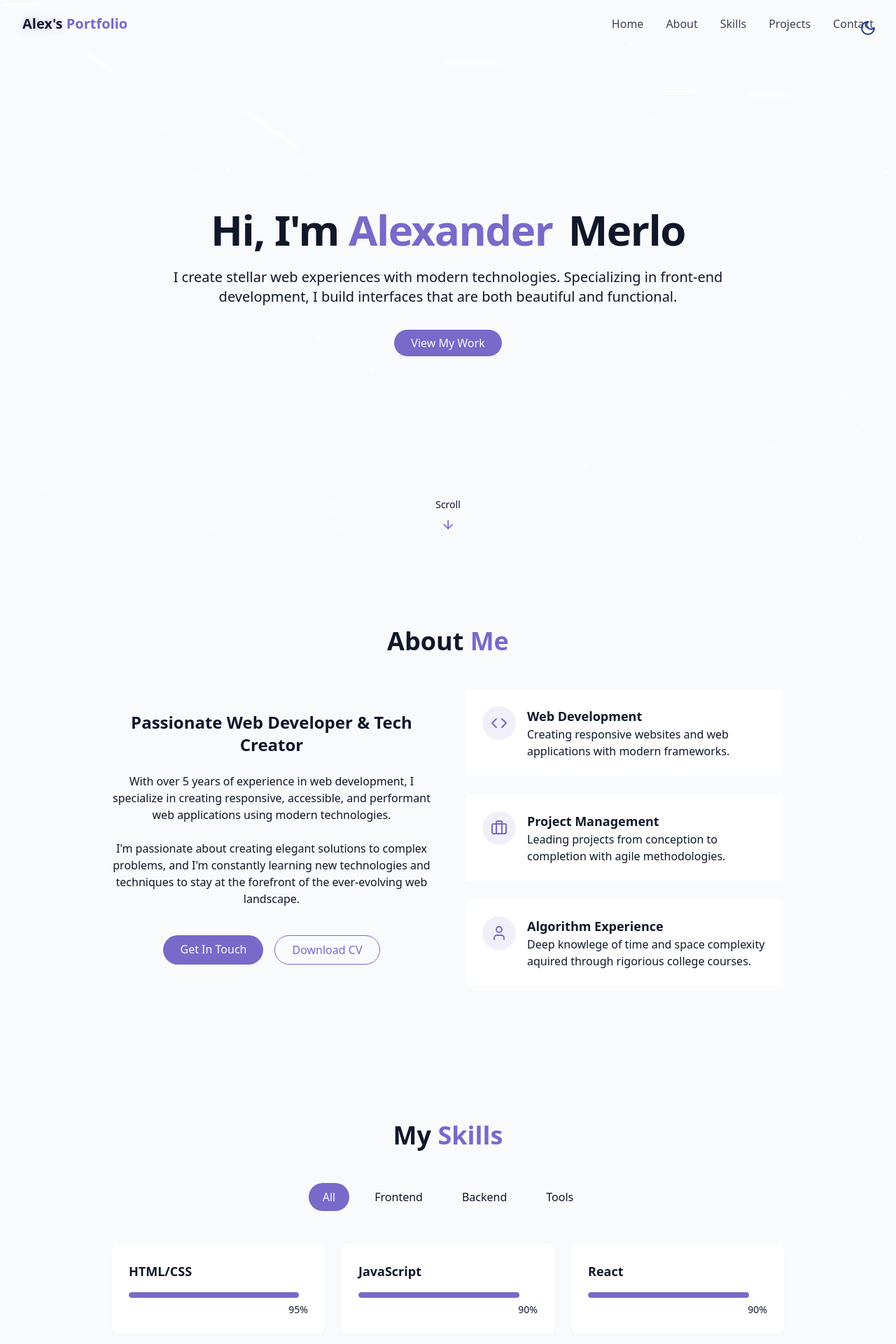
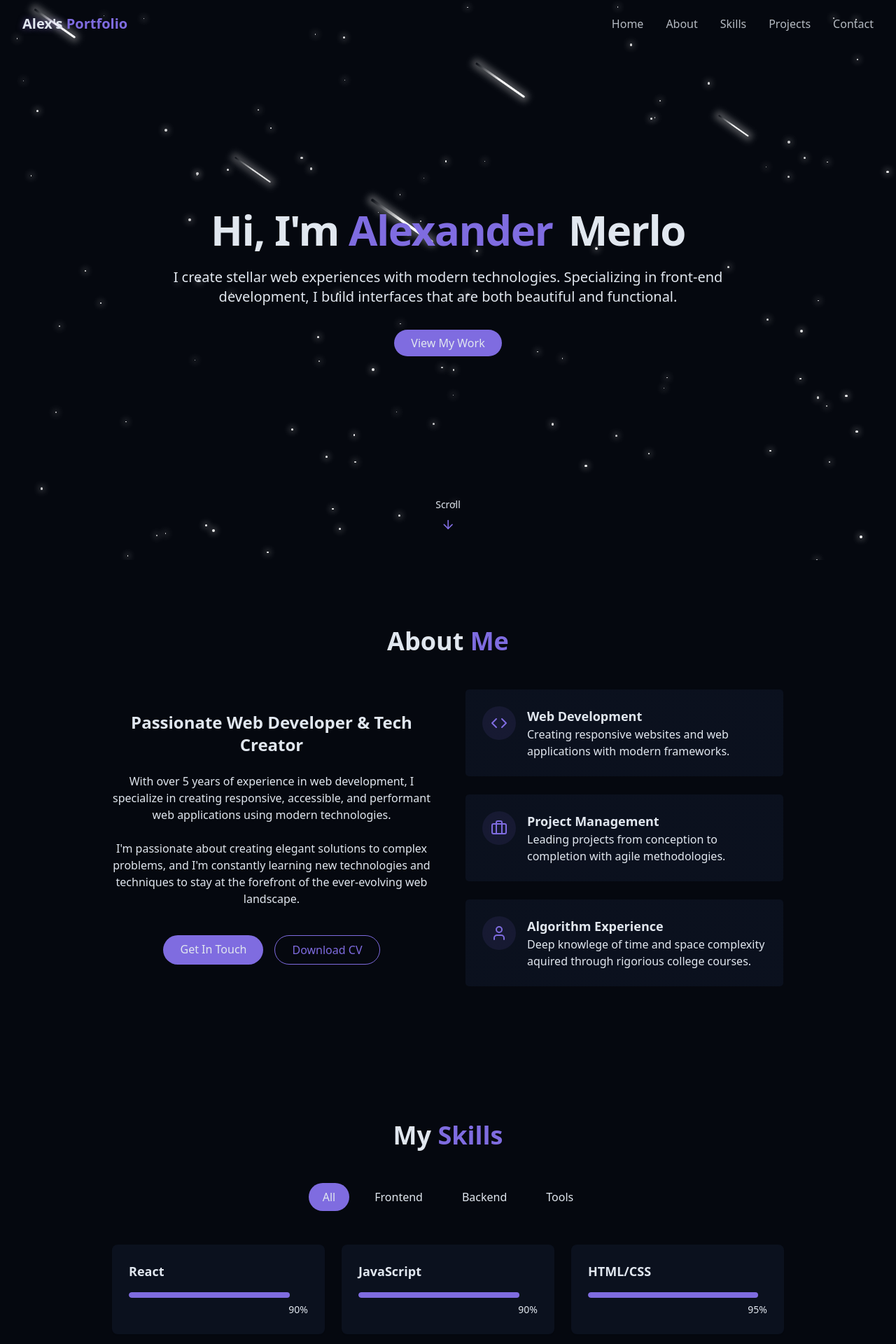
Before and after one commit to alexmerlo23/Portfolio, a React (Vite) app in the folder portfolio_project/: page / in a window 1280 px wide. Shown: the top 1920 px of the page at 70% size. Built offline with nearby package versions, Linux system fonts and the light colour scheme.

Commit message:
Working Meteors

```diff
--- a/portfolio_project/src/components/ContactSection.jsx
+++ b/portfolio_project/src/components/ContactSection.jsx
@@ -4,9 +4,7 @@ import {
   Mail,
   MapPin,
   Phone,
-  Send,
-  Twitch,
-  Twitter,
+  Send
 } from "lucide-react";
 import { cn } from "@/lib/utils";
 import { useToast } from "@/hooks/use-toast";
@@ -54,7 +52,7 @@ export const ContactSection = () => {
                   <Mail className="h-6 w-6 text-primary" />{" "}
                 </div>
                 <div>
-                  <h4 className="font-medium"> Email</h4>
+                  <h4 className="font-medium text-left"> Email</h4>
                   <a
                     href="mailto:hello@gmail.com"
                     className="text-muted-foreground hover:text-primary transition-colors"
@@ -68,7 +66,7 @@ export const ContactSection = () => {
                   <Phone className="h-6 w-6 text-primary" />{" "}
                 </div>
                 <div>
-                  <h4 className="font-medium"> Phone</h4>
+                  <h4 className="font-medium text-left"> Phone</h4>
                   <a
                     href="tel:+11234567890"
                     className="text-muted-foreground hover:text-primary transition-colors"
@@ -82,7 +80,7 @@ export const ContactSection = () => {
                   <MapPin className="h-6 w-6 text-primary" />{" "}
                 </div>
                 <div>
-                  <h4 className="font-medium"> Location</h4>
+                  <h4 className="font-medium text-left"> Location</h4>
                   <a className="text-muted-foreground hover:text-primary transition-colors">
                     Gainesville, FL
                   </a>
@@ -97,14 +95,9 @@ export const ContactSection = () => {
                   <Linkedin />
                 </a>
                 <a href="#" target="_blank">
-                  <Twitter />
-                </a>
-                <a href="#" target="_blank">
                   <Instagram />
                 </a>
-                <a href="#" target="_blank">
-                  <Twitch />
-                </a>
+
               </div>
             </div>
           </div>
--- a/portfolio_project/src/components/ProjectsSection.jsx
+++ b/portfolio_project/src/components/ProjectsSection.jsx
@@ -3,20 +3,20 @@ import { ArrowRight, ExternalLink, Github } from "lucide-react";
 const projects = [
   {
     id: 1,
-    title: "SaaS Landing Page",
-    description: "A beautiful landing page app using React and Tailwind.",
+    title: "ANNCURA",
+    description: "Educational site and tool for neonatal nurses in north Florida. Collaboration with UF health Dr. Michael Weiss.",
     image: "/projects/project1.png",
-    tags: ["React", "TailwindCSS", "Supabase"],
+    tags: ["Wordpress", "React", "Jest"],
     demoUrl: "#",
     githubUrl: "#",
   },
   {
     id: 2,
-    title: "Orbit Analytics Dashboard",
+    title: "Food Genie",
     description:
-      "Interactive analytics dashboard with data visualization and filtering capabilities.",
+      "Giving users an intuitive UI for personalized recipe recommendations based on their dietary needs",
     image: "/projects/project2.png",
-    tags: ["TypeScript", "D3.js", "Next.js"],
+    tags: ["React", "Spoonacular API"],
     demoUrl: "#",
     githubUrl: "#",
   },
@@ -38,7 +38,7 @@ export const ProjectsSection = () => {
       <div className="container mx-auto max-w-5xl">
         <h2 className="text-3xl md:text-4xl font-bold mb-4 text-center">
           {" "}
-          Featured <span className="text-primary"> Projects </span>
+          My <span className="text-primary"> Projects </span>
         </h2>
 
         <p className="text-center text-muted-foreground mb-12 max-w-2xl mx-auto">
--- a/portfolio_project/src/components/SkillsSection.jsx
+++ b/portfolio_project/src/components/SkillsSection.jsx
@@ -3,9 +3,9 @@ import { cn } from "@/lib/utils";
 
 const skills = [
   // Frontend
+  { name: "React", level: 90, category: "frontend" },
+  { name: "JavaScript", level: 90, category: "frontend" },
   { name: "HTML/CSS", level: 95, category: "frontend" },
-  { name: "JavaScript", level: 90, category: "frontend" },
-  { name: "React", level: 90, category: "frontend" },
   { name: "TypeScript", level: 85, category: "frontend" },
   { name: "Tailwind CSS", level: 90, category: "frontend" },
   { name: "Next.js", level: 80, category: "frontend" },
@@ -14,14 +14,13 @@ const skills = [
   { name: "Node.js", level: 80, category: "backend" },
   { name: "Express", level: 75, category: "backend" },
   { name: "MongoDB", level: 70, category: "backend" },
-  { name: "PostgreSQL", level: 65, category: "backend" },
-  { name: "GraphQL", level: 60, category: "backend" },
+  { name: "SQL", level: 65, category: "backend" },
 
   // Tools
   { name: "Git/GitHub", level: 90, category: "tools" },
-  { name: "Docker", level: 70, category: "tools" },
   { name: "Figma", level: 85, category: "tools" },
   { name: "VS Code", level: 95, category: "tools" },
+  { name: "JetBrains", level: 95, category: "tools" },
 ];
 
 const categories = ["all", "frontend", "backend", "tools"];
--- a/portfolio_project/src/components/StarBackground.jsx
+++ b/portfolio_project/src/components/StarBackground.jsx
@@ -1,9 +1,9 @@
 import { useEffect, useState } from "react";
 
-export const StarBackground = () => {
+export const StarBackground = ({ onClick }) => {
   const [stars, setStars] = useState([]);
   const [meteors, setMeteors] = useState([]);
-  const [clickMeteors, setClickMeteors] = useState(new Map());
+  const [clickMeteors, setClickMeteors] = useState([]);
 
   useEffect(() => {
     generateStars();
@@ -54,38 +54,40 @@ export const StarBackground = () => {
     setMeteors(newMeteors);
   };
 
-  const handleClick = (e) => {
-    const { clientX, clientY } = e;
+  const addClickMeteor = (x, y) => {
     const size = Math.random() * 2 + 1;
     const id = Date.now();
 
     const newClickMeteor = {
       id,
       size,
-      x: clientX,
-      y: clientY,
+      x, // Percentage-based x
+      y, // Percentage-based y
     };
 
-    setClickMeteors((prevMap) => {
-      const newMap = new Map(prevMap);
-      newMap.set(id, newClickMeteor);
-      return newMap;
-    });
+    setClickMeteors((prev) => [...prev, newClickMeteor]);
 
     setTimeout(() => {
-      setClickMeteors((prevMap) => {
-        const newMap = new Map(prevMap);
-        newMap.delete(id);
-        return newMap;
-      });
+      setClickMeteors((prev) => prev.filter((m) => m.id !== id));
     }, 1500);
   };
 
+  // Expose addClickMeteor to parent component
+  useEffect(() => {
+    if (onClick) {
+      const handleClick = (e) => {
+        const { clientX, clientY } = e;
+        const xPercent = (clientX / window.innerWidth) * 100;
+        const yPercent = (clientY / window.innerHeight) * 100;
+        addClickMeteor(xPercent, yPercent);
+      };
+      window.addEventListener("click", handleClick);
+      return () => window.removeEventListener("click", handleClick);
+    }
+  }, [onClick]);
+
   return (
-    <div
-      className="fixed inset-0 overflow-hidden pointer-events-none z-0"
-      onClick={handleClick}
-    >
+    <div className="fixed inset-0 overflow-hidden z-0">
       {stars.map((star) => (
         <div
           key={star.id}
@@ -110,22 +112,21 @@ export const StarBackground = () => {
             height: `${meteor.size * 2}px`,
             left: `${meteor.x}%`,
             top: `${meteor.y}%`,
-            animationDelay: `${meteor.delay}s`,
+
             animationDuration: `${meteor.animationDuration}s`,
           }}
         />
       ))}
 
-      {Array.from(clickMeteors.values()).map((meteor) => (
+      {clickMeteors.map((meteor) => (
         <div
           key={meteor.id}
-          className="click-meteor"
+          className="click-meteor animate-click-meteor"
           style={{
             width: `${meteor.size * 50}px`,
             height: `${meteor.size * 2}px`,
-            left: `${meteor.x}px`,
-            top: `${meteor.y}px`,
-            animation: "click-meteor-animation 1.5s linear forwards",
+            left: `${meteor.x}%`,
+            top: `${meteor.y}%`,
           }}
         />
       ))}
--- a/portfolio_project/src/index.css
+++ b/portfolio_project/src/index.css
@@ -62,13 +62,16 @@
     }
   }
 
-  @keyframes click-meteor-animation {
+  @keyframes click-meteor {
     0% {
-      transform: translate(0, 0) rotate(215deg);
+      transform: rotate(215deg) translateX(0);
       opacity: 1;
     }
+    70% {
+      opacity: 0.8;
+    }
     100% {
-      transform: translate(-1000px, 1000px) rotate(215deg);
+      transform: rotate(215deg) translateX(-500px);
       opacity: 0;
     }
   }
@@ -76,18 +79,6 @@
 
 @layer base {
   :root {
-    --background: 210 40% 98%;
-    --foreground: 222 47% 11%;
-
-    --card: 0 0% 100%;
-
-    --primary: 250 47% 60%;
-    --primary-foreground: 210 40% 98%;
-
-    --border: 214 32% 91%;
-  }
-
-  .dark {
     --background: 222 47% 4%;
     --foreground: 213 31% 91%;
 
@@ -97,6 +88,10 @@
     --primary-foreground: 213 31% 91%;
 
     --border: 217 33% 20%;
+  }
+
+  .dark {
+
   }
 
   * {
@@ -167,8 +162,11 @@
 }
 
 @utility click-meteor {
-  @apply absolute bg-red-500 rounded-full;
-  box-shadow: 0 0 15px 5px rgba(255, 0, 0, 0.5);
+  @apply absolute bg-gradient-to-r from-red-500 via-red-400 to-transparent rounded-full;
+  box-shadow: 0 0 15px 5px rgba(239, 68, 68, 0.5);
+  transform: rotate(215deg);
+  pointer-events: none;
+  z-index: 1;
 }
 
 #root {
@@ -178,22 +176,6 @@
   text-align: center;
 }
 
-.click-meteor {
-  position: absolute;
-  background-color: red;
-  border-radius: 1px;
-  transform: rotate(-45deg);
-  pointer-events: none;
-  z-index: 1;
+.animate-click-meteor {
+  animation: click-meteor 1.5s linear forwards;
 }
-
-@keyframes click-meteor-animation {
-  0% {
-    transform: translate(0, 0) rotate(-45deg);
-    opacity: 1;
-  }
-  100% {
-    transform: translate(-200px, 200px) rotate(-45deg);
-    opacity: 0;
-  }
-}
--- a/portfolio_project/src/pages/Home.jsx
+++ b/portfolio_project/src/pages/Home.jsx
@@ -12,9 +12,9 @@ export const Home = () => {
   return (
     <div className="min-h-screen bg-background text-foreground overflow-x-hidden">
       {/* Theme Toggle */}
-      <ThemeToggle />
+
       {/* Background Effects */}
-      <StarBackground />
+      <StarBackground onClick={true} />
 
       {/* Navbar */}
       <Navbar />
```
Also changed, not shown: portfolio_project/public/projects/project1.png, portfolio_project/public/projects/project2.png.
